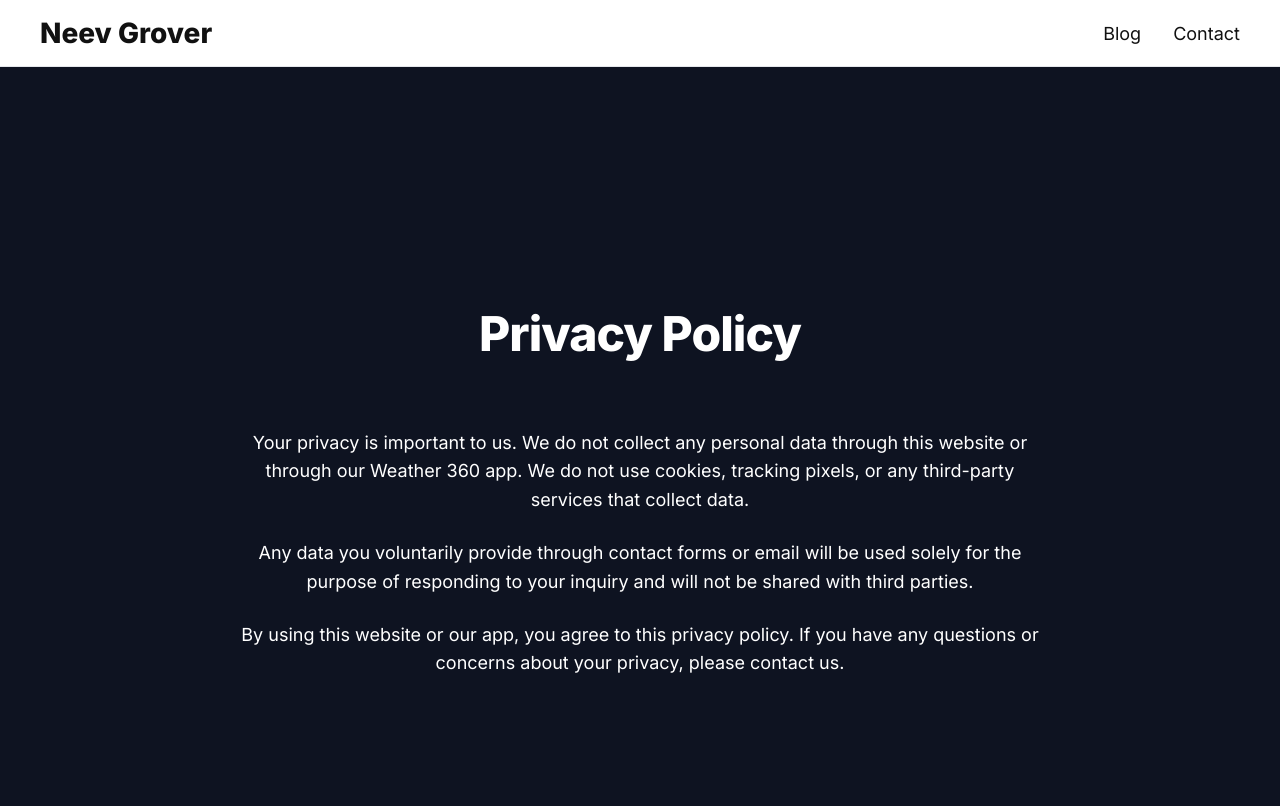
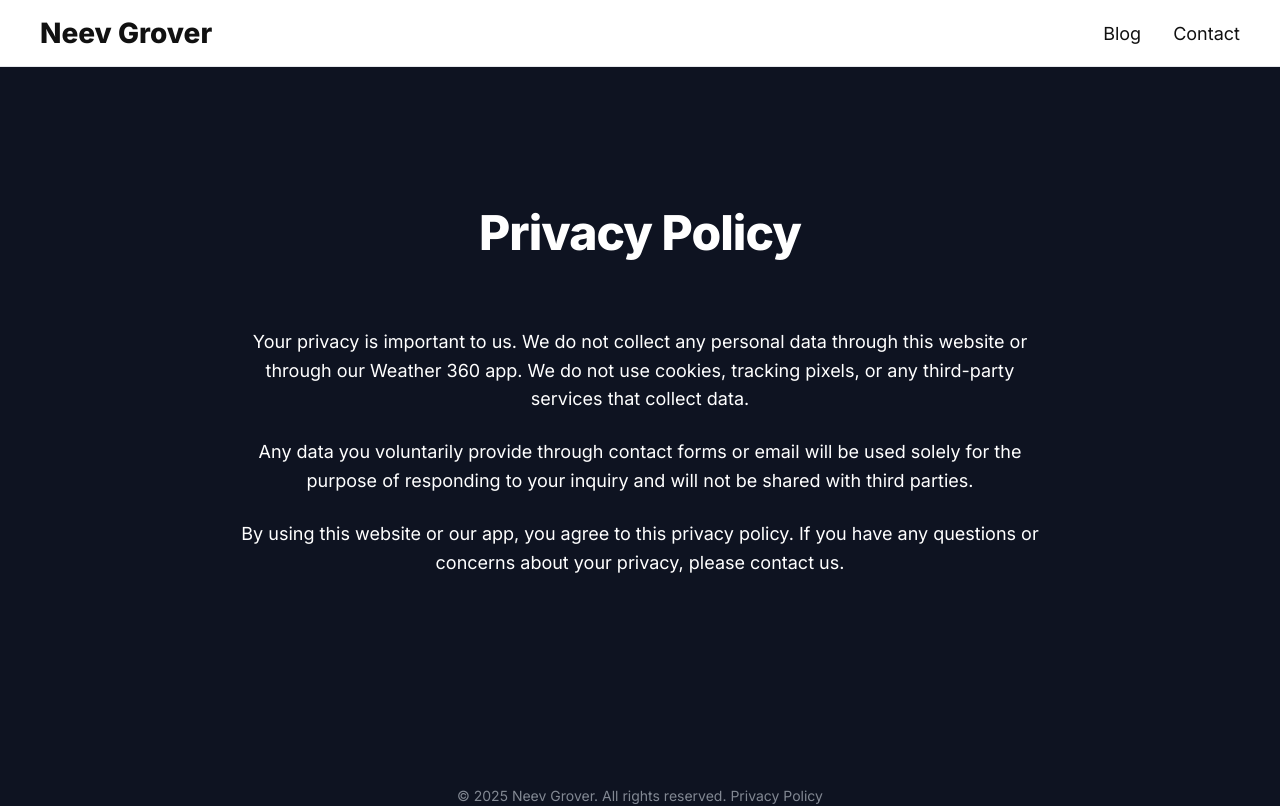
Before and after one commit to groverneev/Neev_Website, a Next.js app: page /privacy-policy in a window 1280 px wide. Shown: the top 806 px of the page. Built offline with nearby package versions, Linux system fonts and the light colour scheme.

Commit message:
x + privacy

```diff
--- a/app/layout.tsx
+++ b/app/layout.tsx
@@ -6,9 +6,9 @@ export const metadata = {
   title: "Neev Grover",
   description: "Personal site for Neev Grover",
   icons: {
-    icon: '/favicon.svg',
-    shortcut: '/favicon.svg',
-    apple: '/favicon.svg',
+    icon: "/favicon.svg",
+    shortcut: "/favicon.svg",
+    apple: "/favicon.svg",
   },
 };
 
--- a/app/page.tsx
+++ b/app/page.tsx
@@ -94,7 +94,7 @@ export default function Home() {
 
           {/* X */}
           <a
-            href="https://x.com/lightningpro535"
+            href="https://x.com/groverneev01"
             target="_blank"
             rel="noopener noreferrer"
             style={{ color: "#fff" }}
--- a/components/Footer.tsx
+++ b/components/Footer.tsx
@@ -15,8 +15,7 @@ export default function Footer() {
         fontSize: 14,
       }}
     >
-      &copy; {new Date().getFullYear()} Neev Grover. All rights reserved.
-      <br />
+      &copy; {new Date().getFullYear()} Neev Grover. All rights reserved.{" "}
       <a
         href="/privacy-policy"
         style={{
@@ -29,7 +28,6 @@ export default function Footer() {
       >
         Privacy Policy
       </a>
-      <br />
       {/* Social Media Icons */}
       <div style={{ marginTop: 16 }}>
         {/* GitHub */}
@@ -54,7 +52,7 @@ export default function Footer() {
 
         {/* X */}
         <a
-          href="https://x.com/lightningpro535"
+          href="https://x.com/groverneev01"
           target="_blank"
           rel="noopener noreferrer"
           style={{ color: "#828893", margin: "0 12px" }}
@@ -71,7 +69,6 @@ export default function Footer() {
         >
           <FaLinkedin size={23} />
         </a>
-
       </div>
     </footer>
   );
--- a/components/PrivacyPolicy.tsx
+++ b/components/PrivacyPolicy.tsx
@@ -8,7 +8,7 @@ export default function PrivacyPolicy() {
           padding: "6rem 2rem",
           background: "#0E1321",
           textAlign: "center",
-          minHeight: "80vh",
+          minHeight: "10vh",
           display: "flex",
           flexDirection: "column",
           justifyContent: "center",
@@ -37,16 +37,18 @@ export default function PrivacyPolicy() {
           <p style={{ marginBottom: "1.5rem" }}>
             Your privacy is important to us. We do not collect any personal data
             through this website or through our Weather 360 app. We do not use
-            cookies, tracking pixels, or any third-party services that collect data.
+            cookies, tracking pixels, or any third-party services that collect
+            data.
           </p>
           <p style={{ marginBottom: "1.5rem" }}>
-            Any data you voluntarily provide through contact forms or email will be
-            used solely for the purpose of responding to your inquiry and will not
-            be shared with third parties.
+            Any data you voluntarily provide through contact forms or email will
+            be used solely for the purpose of responding to your inquiry and
+            will not be shared with third parties.
           </p>
           <p style={{ marginBottom: "1.5rem" }}>
             By using this website or our app, you agree to this privacy policy.
-            If you have any questions or concerns about your privacy, please contact us.
+            If you have any questions or concerns about your privacy, please
+            contact us.
           </p>
         </div>
       </section>
```
